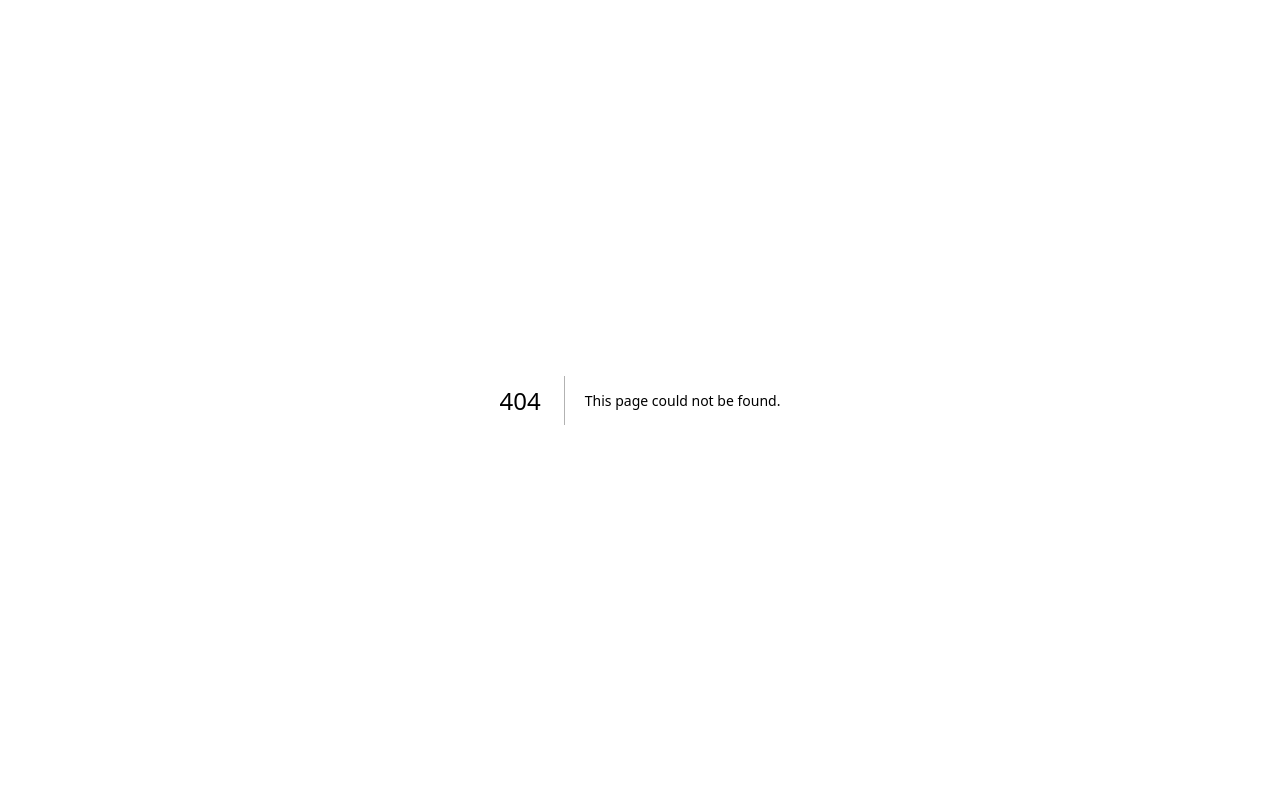
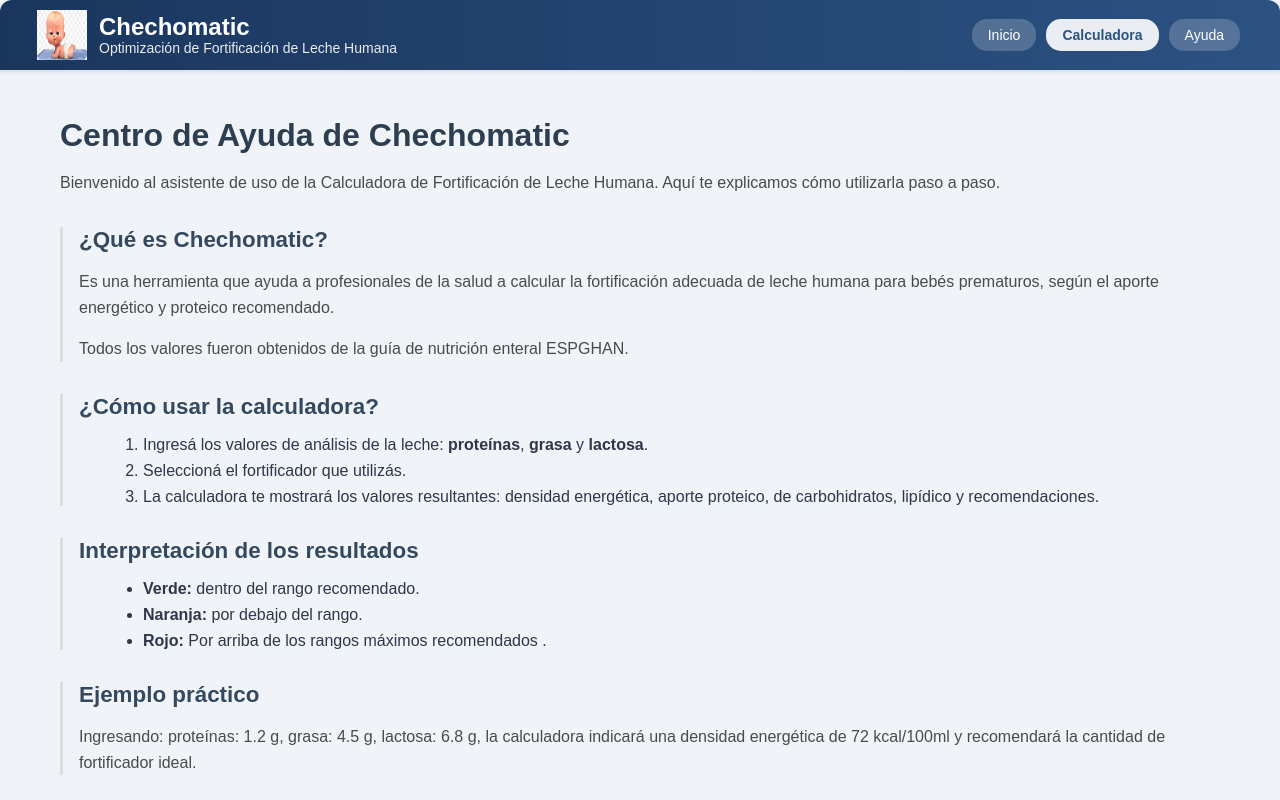
Before and after one commit to gabieb2/LactaMatic, a Next.js app: page /help in a window 1280 px wide. Before the commit this address had no page. Shown: the top 800 px of the page. Built offline with nearby package versions, Linux system fonts and the light colour scheme.

Commit message:
Help and Index sections added

```diff
--- a/src/Components/header.js
+++ b/src/Components/header.js
@@ -1,6 +1,7 @@
 import React from 'react';
 import styles from './header.module.css';
 import Image from 'next/image'
+import Link from 'next/link';
 
 function Header() {
   // Define las variables que faltaban
@@ -20,9 +21,9 @@ function Header() {
       </div>
 
       <div className={styles.navigation}>
-        <div className={styles.navItem} disabled>Inicio</div>
-        <div className={`${styles.navItem} ${styles.navItemActive}`}>Calculadora</div>
-        <div className={styles.navItem} disabled>Ayuda</div>
+        <Link href="inicio" className={styles.navItem}>Inicio</Link>
+        <Link href="calculadora" className={`${styles.navItem} ${styles.navItemActive}`}>Calculadora</Link>
+        <Link href="/help" className={styles.navItem}>Ayuda</Link>
       </div>
     </header>
   );
--- a/src/context/LactaTechContext.js
+++ b/src/context/LactaTechContext.js
@@ -1,7 +1,7 @@
 import React, { createContext, useContext, useState } from 'react';
 
 // Creamos el contexto principal de Chechomatic
-const LactaTechContext = createContext();
+export const LactaTechContext = createContext();
 
 // Valores por defecto basados en nuestro análisis del Excel
 const DEFAULT_VALUES = {
--- /dev/null
+++ b/src/pages/help.js
@@ -0,0 +1,72 @@
+import React from 'react';
+import Head from 'next/head';
+import Header from '../Components/header'; // corregí a minúscula si tu carpeta es 'components'
+import styles from '../styles/Home.module.css';
+
+function Ayuda() {
+  return (
+    <div className={styles.container}>
+      <Head>
+        <title>Chechomatic - Ayuda</title>
+        <meta name="description" content="Guía para utilizar la calculadora de fortificación de leche humana para prematuros" />
+        <meta name="viewport" content="width=device-width, initial-scale=1" />
+        <link rel="icon" href="/favicon.ico" />
+      </Head>
+
+      <div className={styles.app}>
+        <Header />
+
+        <main className={styles.mainContent}>
+          <h2>Centro de Ayuda de Chechomatic</h2>
+          <p>Bienvenido al asistente de uso de la Calculadora de Fortificación de Leche Humana. Aquí te explicamos cómo utilizarla paso a paso.</p>
+
+          <section>
+            <h3>¿Qué es Chechomatic?</h3>
+            <p>Es una herramienta que ayuda a profesionales de la salud a calcular la fortificación adecuada de leche humana para bebés prematuros, según el aporte energético y proteico recomendado.</p>
+            <p>Todos los valores fueron obtenidos de la guía de nutrición enteral ESPGHAN.</p>
+
+          </section>
+
+          <section>
+            <h3>¿Cómo usar la calculadora?</h3>
+            <ol>
+              <li>Ingresá los valores de análisis de la leche: <strong>proteínas</strong>, <strong>grasa</strong> y <strong>lactosa</strong>.</li>
+              <li>Seleccioná el fortificador que utilizás.</li>
+              <li>La calculadora te mostrará los valores resultantes: densidad energética, aporte proteico, de carbohidratos, lipídico y recomendaciones.</li>
+            </ol>
+          </section>
+
+          <section>
+            <h3>Interpretación de los resultados</h3>
+            <ul>
+              <li><strong>Verde:</strong> dentro del rango recomendado.</li>
+              <li><strong>Naranja:</strong> por debajo del rango.</li>
+              <li><strong>Rojo:</strong> Por arriba de los rangos máximos recomendados .</li>
+            </ul>
+          </section>
+
+          <section>
+            <h3>Ejemplo práctico</h3>
+            <p>Ingresando: proteínas: 1.2 g, grasa: 4.5 g, lactosa: 6.8 g, la calculadora indicará una densidad energética de 72 kcal/100ml y recomendará la cantidad de fortificador ideal.</p>
+          </section>
+
+          <section>
+            <h3>Preguntas frecuentes</h3>
+            <p><strong>¿Puedo usarla con cualquier tipo de leche?</strong><br />
+            Actualmente está pensada para leche humana analizada por métodos como MIRIS o similares.</p>
+
+            <p><strong>¿Qué pasa si no tengo todos los datos?</strong><br />
+            La calculadora necesita los tres valores nutricionales para funcionar correctamente. Se recomienda no estimarlos.</p>
+          </section>
+
+          <section>
+            <h3>¿Necesitás más ayuda?</h3>
+            <p>Contactanos a <a href="mailto:gabriel.beinotti@unc.edu.ar">gabriel.beinotti@unc.edu.ar</a> o consultá la documentación técnica completa.</p>
+          </section>
+        </main>
+      </div>
+    </div>
+  );
+}
+
+export default Ayuda;
--- a/src/styles/Home.module.css
+++ b/src/styles/Home.module.css
@@ -32,3 +32,42 @@
     padding: 5px;
   }
 }
+
+/* Tipografía y separación para títulos secundarios */
+.mainContent h2 {
+  font-size: 2rem;
+  margin-bottom: 1rem;
+  color: #2c3e50;
+}
+
+.mainContent h3 {
+  font-size: 1.4rem;
+  margin-top: 2rem;
+  margin-bottom: 0.5rem;
+  color: #34495e;
+}
+
+/* Texto general */
+.mainContent p {
+  line-height: 1.6;
+  margin-bottom: 1rem;
+  color: #4a4a4a;
+}
+
+/* Listas */
+.mainContent ul,
+.mainContent ol {
+  margin-left: 1.5rem;
+  margin-bottom: 1rem;
+}
+
+.mainContent li {
+  margin-bottom: 0.5rem;
+}
+
+/* Secciones separadas con margen */
+.mainContent section {
+  margin-bottom: 2rem;
+  border-left: 3px solid #ddd;
+  padding-left: 1rem;
+}
```
Also changed, not shown: src/pages/calculadora.js (added, +19 -0 lines), src/pages/inicio.js (added, +30 -0 lines).
